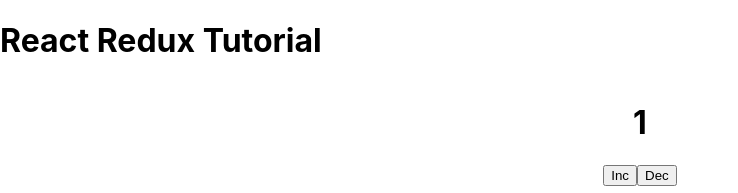
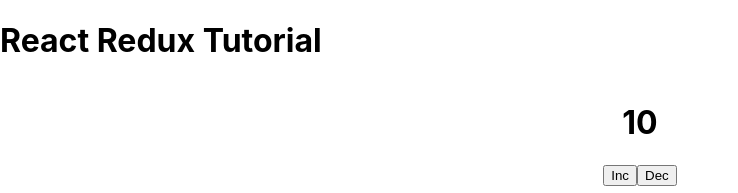
Before and after one commit to DeeprajB/React_Redux_Practice, a React (Create React App) app: page / in a window 1280 px wide. Shown: the top 193 px of the page, without its empty margins (0-738 px from the left). Built offline with nearby package versions, Linux system fonts and the light colour scheme.

Commit message:
Added functionality to the buttons and updated the static counter to display actual state.

```diff
--- a/src/App.js
+++ b/src/App.js
@@ -1,14 +1,20 @@
 import React from 'react'
+import { useSelector } from 'react-redux'
+import { useDispatch } from 'react-redux';
+import { Inc, Dec } from './states/reducers/index';
+
 
 function App() {
+  const curState = useSelector((state) => state.number);
+  const dispatch = useDispatch()
   return (
     <>
     <h1>React Redux Tutorial</h1>
     <div style={{width: '100%', display: 'flex', alignItems: 'center', flexDirection: 'column'}}>
-      <h1>1</h1>
+      <h1>{curState}</h1>
       <div>
-        <button>Inc</button>
-        <button>Dec</button>
+        <button onClick={() => dispatch(Inc(10))}>Inc</button>
+        <button onClick={() => dispatch(Dec(5))}>Dec</button>
       </div>
     </div>
     </>
--- a/src/states/reducers/index.js
+++ b/src/states/reducers/index.js
@@ -5,10 +5,10 @@
     initialState: 10,
     reducers: {
         Inc: (state,action) => {
-            return state += 1
+            return state += action.payload
         },
         Dec: (state,action) => {
-            return state -= 1
+            return state -= action.payload
         }
     }
 })
```
